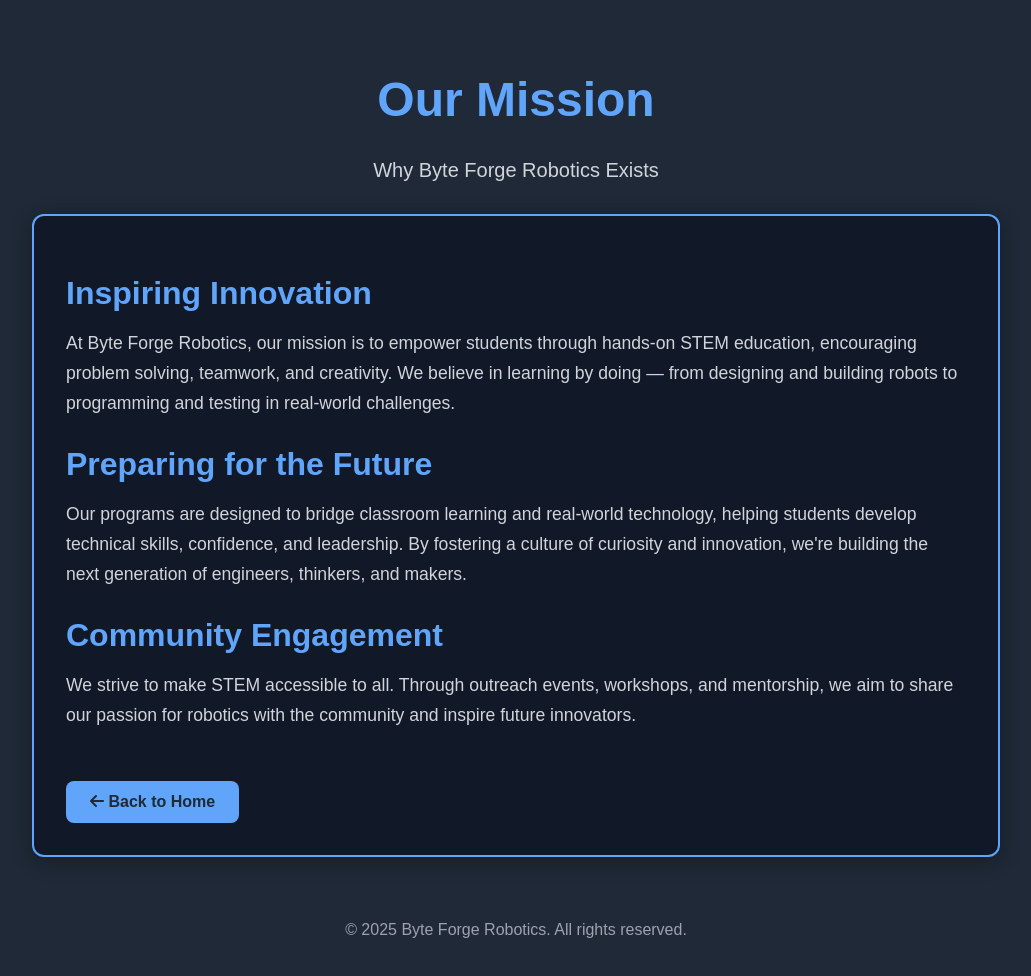
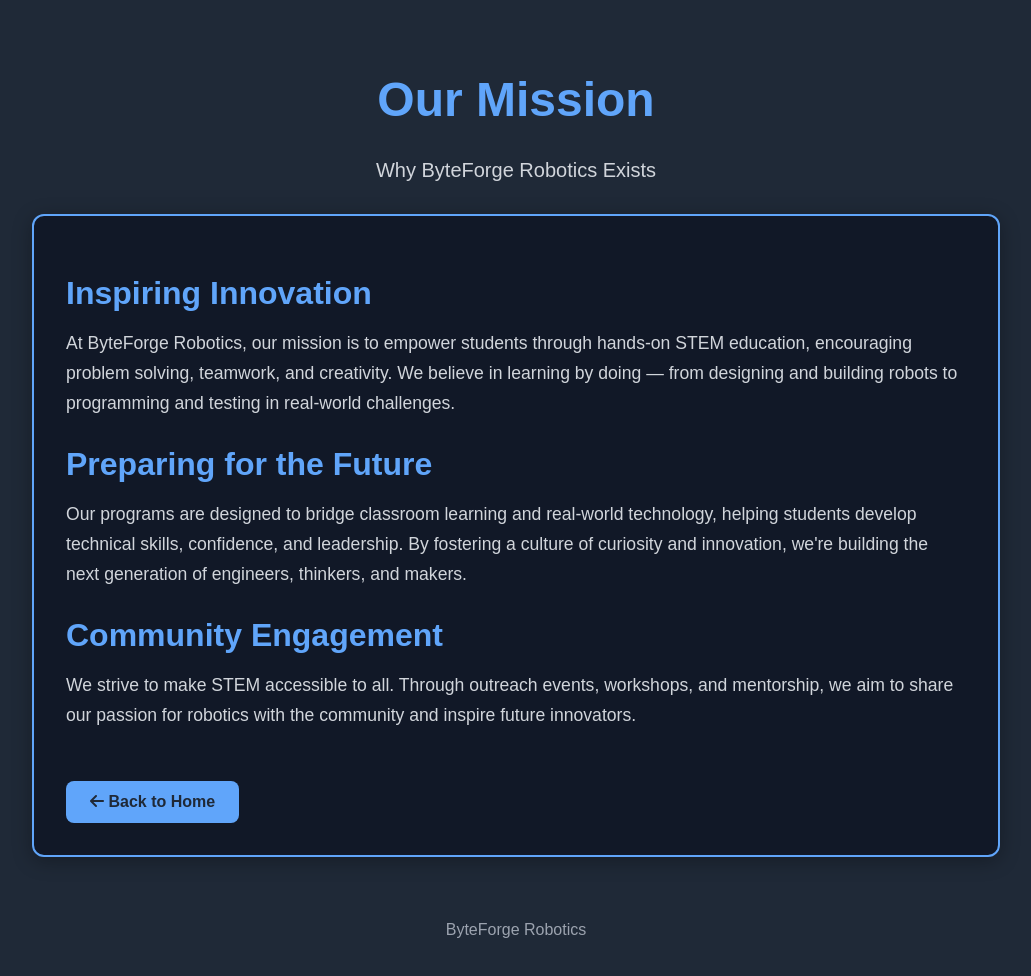
Before and after one commit to ByteForgeRobotics/Website, a plain HTML site: page mission.html in a window 1280 px wide. Shown: the whole page, without its empty margins (124-1155 px from the left). Drawn offline with Linux system fonts and the light colour scheme.

Commit message:
Update mission.html

```diff
--- a/mission.html
+++ b/mission.html
@@ -3,7 +3,7 @@
 <head>
   <meta charset="UTF-8" />
   <meta name="viewport" content="width=device-width, initial-scale=1.0"/>
-  <title>Byte Forge Robotics | Our Mission</title>
+  <title>ByteForge Robotics | Our Mission</title>
   <link rel="stylesheet" href="https://cdnjs.cloudflare.com/ajax/libs/font-awesome/6.4.0/css/all.min.css"/>
   <style>
     body {
@@ -72,13 +72,13 @@
 
   <header>
     <h1>Our Mission</h1>
-    <p>Why Byte Forge Robotics Exists</p>
+    <p>Why ByteForge Robotics Exists</p>
   </header>
 
   <section class="content">
     <h2>Inspiring Innovation</h2>
     <p>
-      At Byte Forge Robotics, our mission is to empower students through hands-on STEM education, encouraging problem solving, teamwork, and creativity. We believe in learning by doing — from designing and building robots to programming and testing in real-world challenges.
+      At ByteForge Robotics, our mission is to empower students through hands-on STEM education, encouraging problem solving, teamwork, and creativity. We believe in learning by doing — from designing and building robots to programming and testing in real-world challenges.
     </p>
 
     <h2>Preparing for the Future</h2>
@@ -95,7 +95,7 @@
   </section>
 
   <footer>
-    <p>&copy; <script>document.write(new Date().getFullYear());</script> Byte Forge Robotics. All rights reserved.</p>
+    <p>ByteForge Robotics</p>
   </footer>
 
 </body>
```
